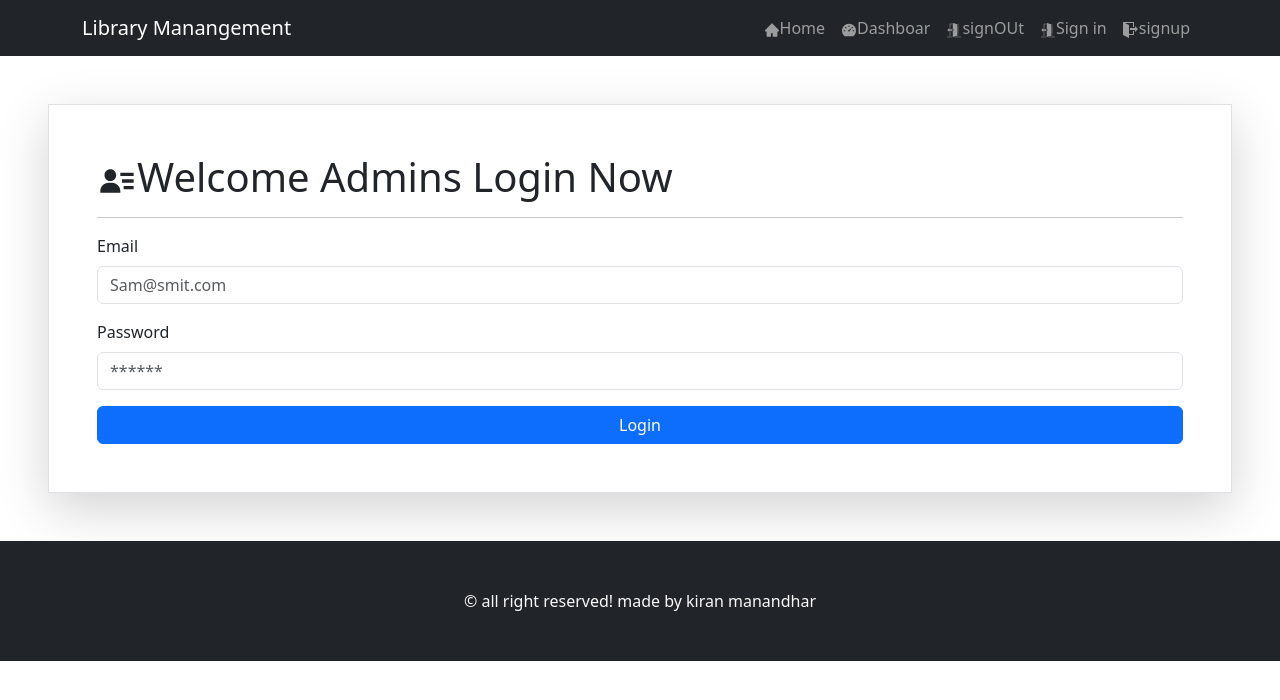
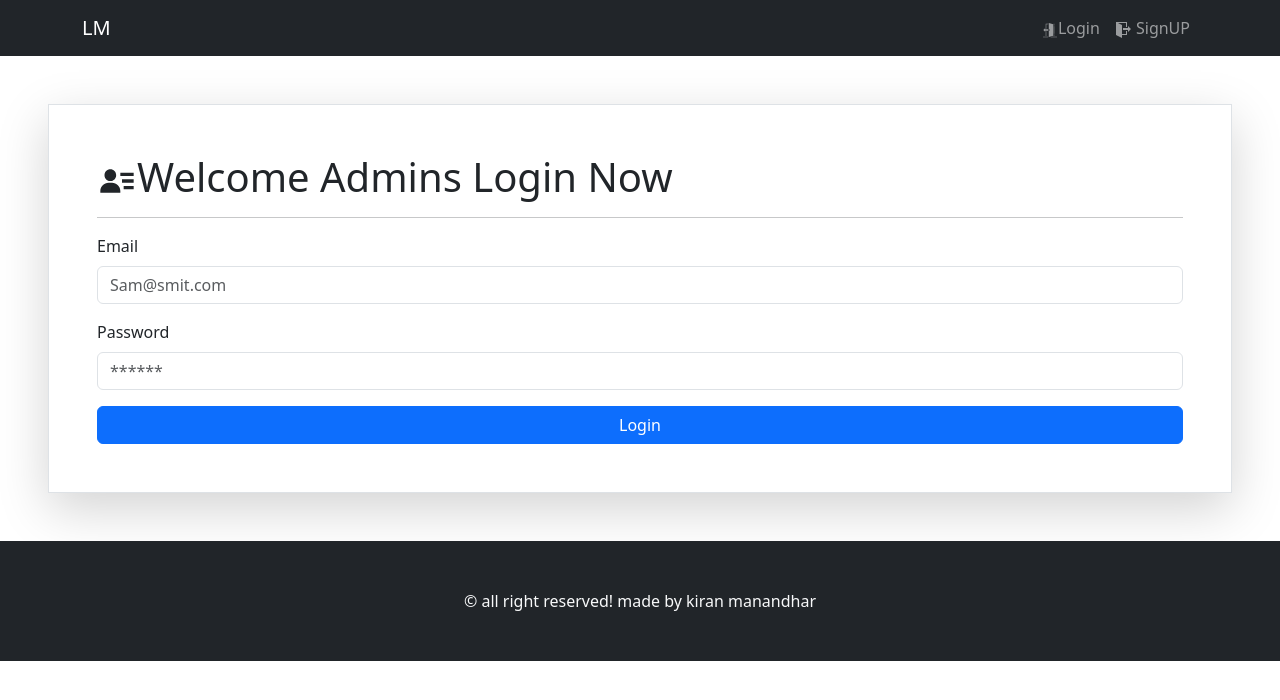
Before and after one commit to kiransamjhana/User_library, a React (Create React App) app: page /login in a window 1280 px wide. Shown: the top 700 px of the page. Built offline with nearby package versions, Linux system fonts and the light colour scheme.

Commit message:
login in succesfully with admon

```diff
--- a/src/App.css
+++ b/src/App.css
@@ -1,3 +1,7 @@
 .main {
   min-height: calc(100vh -169px);
 }
+.left-menu {
+  width: 250px;
+  min-height: 100vh;
+}
--- a/src/App.js
+++ b/src/App.js
@@ -1,20 +1,42 @@
 import "./App.css";
 
 import { ToastContainer } from "react-toastify";
+import "react-toastify/dist/ReactToastify.css";
 import { Routes, Route } from "react-router-dom";
+
+import { Home } from "./components/pages/home/Home";
+
 import SignUp from "./components/pages/signup-signin/SignUp";
+import Dashboard from "./components/pages/dasboard/Dashboard";
+import { PrivateRoute } from "./components/pages/private-route/PrivateRoute.js/PrivateRoute";
 import Login from "./components/pages/signup-signin/Login";
-import { Home } from "./components/pages/home/Home";
-import "react-toastify/dist/ReactToastify.css";
 
 function App() {
   return (
-    <div className="App">
+    <div className="">
       <Routes>
         <Route path="/" element={<Home />} />
-        <Route path="/new-admin" element={<SignUp />} />
         <Route path="/login" element={<Login />} />
+
+        {/* // private routes */}
+        <Route
+          path="/new-admin"
+          element={
+            <PrivateRoute>
+              <SignUp />
+            </PrivateRoute>
+          }
+        />
+        <Route
+          path="/dashboard"
+          element={
+            <PrivateRoute>
+              <Dashboard />
+            </PrivateRoute>
+          }
+        />
       </Routes>
+
       <ToastContainer />
     </div>
   );
--- a/src/components/layout/Header.js
+++ b/src/components/layout/Header.js
@@ -2,43 +2,58 @@ import React from "react";
 import Container from "react-bootstrap/Container";
 import Nav from "react-bootstrap/Nav";
 import Navbar from "react-bootstrap/Navbar";
-import { AiFillHome, AiFillDashboard } from "react-icons/ai";
+import NavDropdown from "react-bootstrap/NavDropdown";
+import { AiFillDashboard, AiFillHome } from "react-icons/ai";
 import { GiEntryDoor } from "react-icons/gi";
 import { ImExit } from "react-icons/im";
+import { useDispatch, useSelector } from "react-redux";
+import { Link, useNavigate } from "react-router-dom";
+import { persistor } from "../../store";
+import { setUser } from "../pages/signup-signin/userSlice";
+
 export const Header = () => {
+  const dispatch = useDispatch();
+
+  const { user } = useSelector((state) => state.userInfo);
+  const handleOnSignOut = () => {
+    // remove from Persist
+    persistor.purge().then(() => {
+      console.log("signed out");
+    });
+    //remove user for the redux
+
+    dispatch(setUser({}));
+  };
   return (
     <Navbar expand="md" bg="dark" variant="dark">
       <Container>
-        <Navbar.Brand href="/">Library Manangement</Navbar.Brand>
+        <Navbar.Brand href="#home">LM</Navbar.Brand>
         <Navbar.Toggle aria-controls="basic-navbar-nav" />
         <Navbar.Collapse id="basic-navbar-nav">
           <Nav className="ms-auto">
-            <Nav.Link href="/">
-              {" "}
-              <AiFillHome className="fs=3" />
-              Home
-            </Nav.Link>
-            <Nav.Link href="/">
-              {" "}
-              <AiFillDashboard />
-              Dashboar
-            </Nav.Link>
-
-            <Nav.Link href="#link">
-              {" "}
-              <GiEntryDoor />
-              signOUt
-            </Nav.Link>
-            <Nav.Link href="/login">
-              {" "}
-              <GiEntryDoor />
-              Sign in
-            </Nav.Link>
-            <Nav.Link href="/new-admin">
-              {" "}
-              <ImExit />
-              signup
-            </Nav.Link>
+            {user?._id ? (
+              <>
+                <Link className="nav-link" to="/">
+                  <AiFillHome /> Home
+                </Link>
+                <Link className="nav-link" to="/dashboard">
+                  <AiFillDashboard /> Dashboard
+                </Link>
+                <Link className="nav-link" to="/" onClick={handleOnSignOut}>
+                  <ImExit /> Sign out
+                </Link>
+              </>
+            ) : (
+              <>
+                <Link className="nav-link" to="/login">
+                  <GiEntryDoor />
+                  Login
+                </Link>
+                <Link className="nav-link" to="/new-admin">
+                  <ImExit /> SignUP
+                </Link>
+              </>
+            )}
           </Nav>
         </Navbar.Collapse>
       </Container>
--- /dev/null
+++ b/src/components/layout/UserLayout.js
@@ -0,0 +1,32 @@
+import React from "react";
+import { Header } from "./Header";
+import { Container } from "react-bootstrap";
+import { Footer } from "./Footer";
+import { Link } from "react-router-dom";
+
+export const UserLayout = ({ children, title }) => {
+  return (
+    <div className="d-flex">
+      <div className="left-menu bg-dark text-light  ">
+        <div className="text-center mt-3">Admin</div>
+        <hr />
+        <ul>
+          <li>
+            <Link to="/dashbaord">Dashboard</Link>
+          </li>
+        </ul>
+      </div>
+
+      <div className="right-page w-100">
+        <Header />
+
+        <Container className="main">
+          <h1 className="mt-2">{title}</h1>
+          <hr />
+          {children}
+        </Container>
+        <Footer />
+      </div>
+    </div>
+  );
+};
--- /dev/null
+++ b/src/components/pages/dasboard/Dashboard.js
@@ -0,0 +1,8 @@
+import React from "react";
+import { UserLayout } from "../../layout/UserLayout";
+
+const Dashboard = () => {
+  return <UserLayout title="Dashboard"> lalkkakaka</UserLayout>;
+};
+
+export default Dashboard;
--- a/src/components/pages/home/Home.js
+++ b/src/components/pages/home/Home.js
@@ -1,6 +1,14 @@
 import React from "react";
-import SignUp from "../signup-signin/SignUp";
+import { Header } from "../../layout/Header";
+import { Footer } from "../../layout/Footer";
 
 export const Home = () => {
-  return <div></div>;
+  return (
+    <div>
+      <Header />
+
+      <section className="main"> pagge content later</section>
+      <Footer />
+    </div>
+  );
 };
--- /dev/null
+++ b/src/components/pages/private-route/PrivateRoute.js/PrivateRoute.js
@@ -0,0 +1,8 @@
+import React from "react";
+import { useSelector } from "react-redux";
+import { Navigate } from "react-router-dom";
+
+export const PrivateRoute = ({ children }) => {
+  const { user } = useSelector((state) => state.userInfo);
+  return user?._id ? children : <Navigate to="/" />;
+};
--- a/src/components/pages/signup-signin/Login.js
+++ b/src/components/pages/signup-signin/Login.js
@@ -1,4 +1,4 @@
-import React, { useState } from "react";
+import React, { useEffect, useState } from "react";
 import Button from "react-bootstrap/Button";
 import Form from "react-bootstrap/Form";
 import { Header } from "../../layout/Header";
@@ -8,10 +8,19 @@ import { BiSolidUserDetail } from "react-icons/bi";
 import { signInAdminAction } from "./userAction";
 import { CustomInput } from "../../custom-input/CustomInput";
 
-import { useDispatch } from "react-redux";
+import { useDispatch, useSelector } from "react-redux";
+import { useNavigate } from "react-router-dom";
 const Login = () => {
+  const navigate = useNavigate();
   const dispatch = useDispatch();
   const [form, setForm] = useState({});
+
+  const { user } = useSelector((state) => state.userInfo);
+
+  useEffect(() => {
+    user?._id && navigate("/dashboard");
+  }, [user?._id, navigate]);
+
   const handleOnChange = (e) => {
     const { name, value } = e.target;
 
--- a/src/components/pages/signup-signin/userSlice.js
+++ b/src/components/pages/signup-signin/userSlice.js
@@ -7,7 +7,7 @@ const userslice = createSlice({
   name: "user",
   initialState,
   reducers: {
-    setUsers: (state, { payload }) => {
+    setUser: (state, { payload }) => {
       state.user = payload;
     },
   },
```
